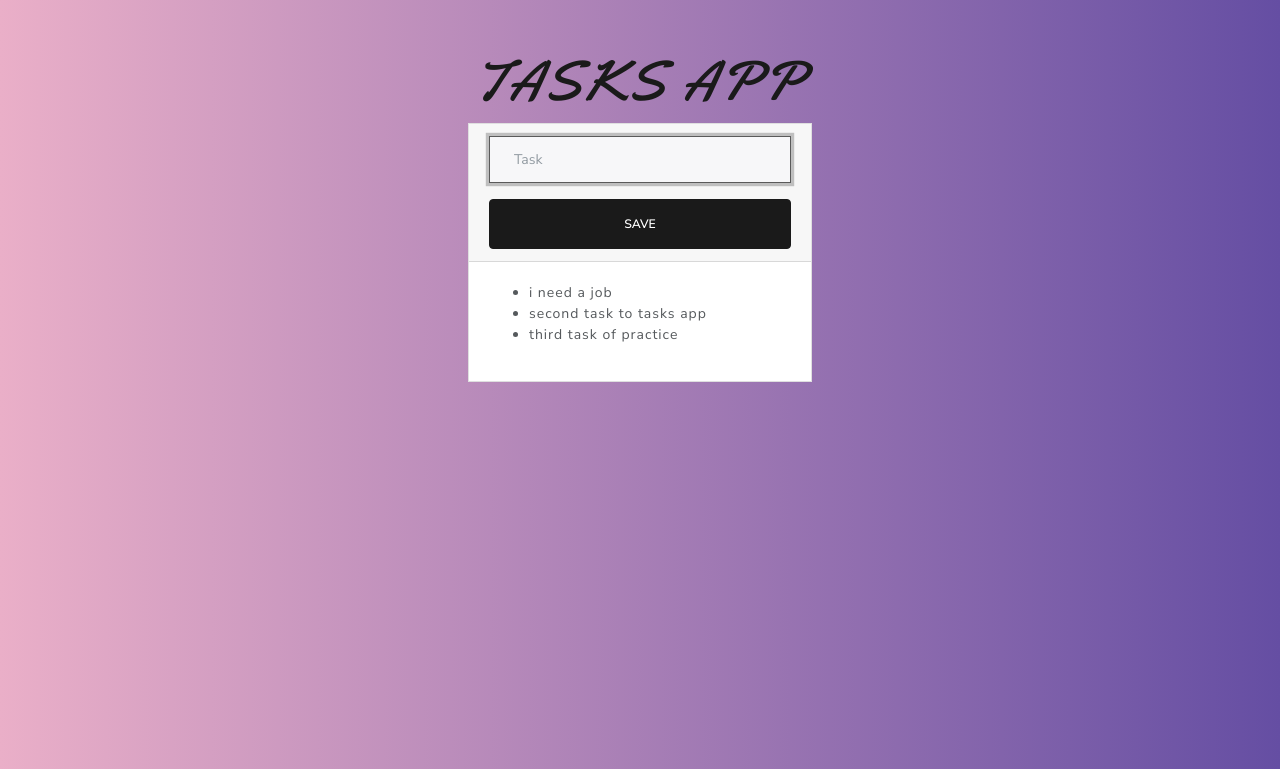
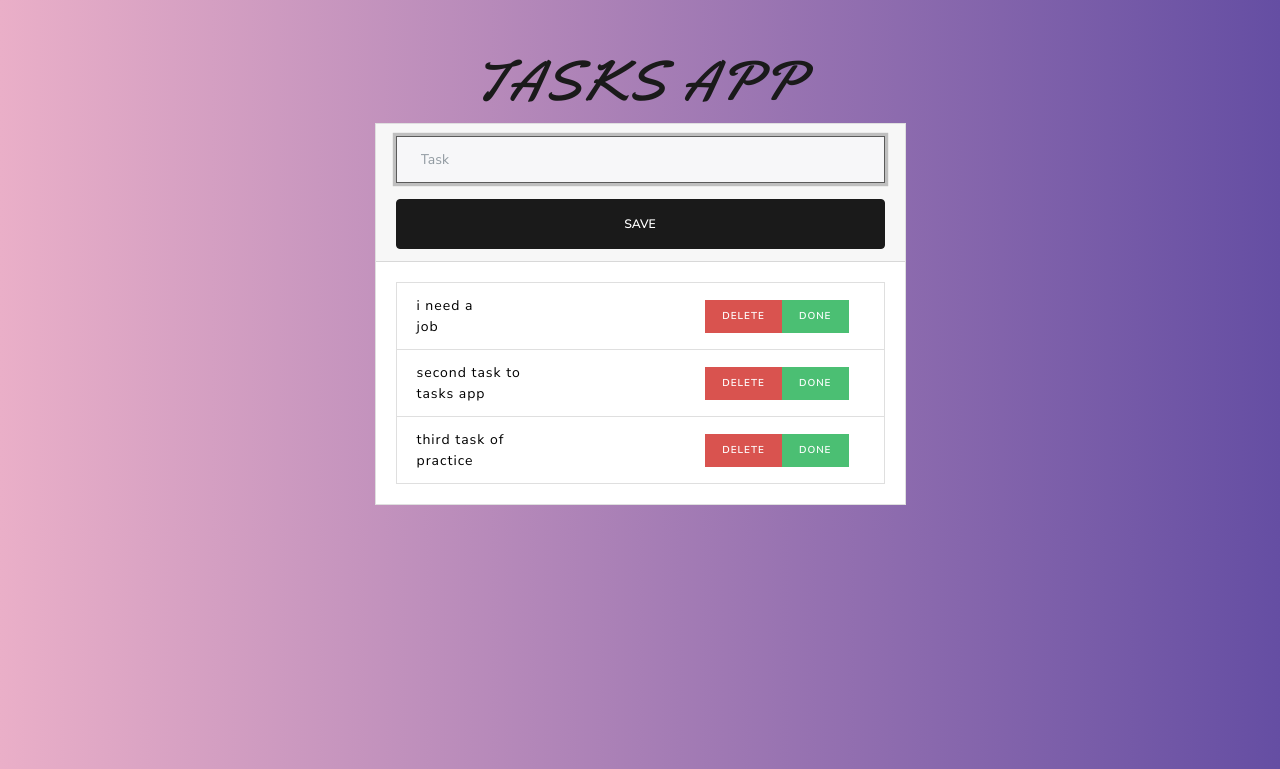
Before and after one commit to kike4815/Flask-SQlite3-CRUD, a Flask app: page / in a window 1280 px wide. Shown: the top 769 px of the page. Run offline with Flask 2, Linux system fonts and the light colour scheme; data comes from the database, SQL or seed files in the repository; both versions use the stored data as it was after the commit; some libraries are stand-ins or nearby versions.

Commit message:
modify templates and make buttons

```diff
--- a/app.py
+++ b/app.py
@@ -26,5 +26,20 @@ def create():
     return redirect(url_for('home'))
 
 
+@app.route('/delete/<id>')
+def delete(id):
+    Task.query.filter_by(id=int(id)).delete()
+    db.session.commit()
+    return redirect(url_for('home'))
+
+
+@app.route('/done/<id>')
+def done(id):
+    task = Task.query.filter_by(id=int(id)).first()
+    task.done = not(task.done)
+    db.session.commit()
+    return redirect(url_for('home'))
+
+
 if __name__ == '__main__':
     app.run(debug=True)
--- a/static/main.css
+++ b/static/main.css
@@ -6,5 +6,9 @@ body {
     background: #654ea3;  /* fallback for old browsers */
     background: -webkit-linear-gradient(to right, #eaafc8, #654ea3);  /* Chrome 10-25, Safari 5.1-6 */
     background: linear-gradient(to right, #eaafc8, #654ea3); /* W3C, IE 10+/ Edge, Firefox 16+, Chrome 26+, Opera 12+, Safari 7+ */
-
+    color: black;
 }
+.done {
+    text-decoration: line-through;
+    color:#5f5f5f
+}
--- a/templates/index.html
+++ b/templates/index.html
@@ -24,7 +24,7 @@
     <main class="container p-4">
       <h1 class="display-4 text-center title mt-4">Tasks App</h1>
       <div class="row">
-        <div class="col-md-4 offset-md-4 my-auto">
+        <div class="col-md-6 offset-md-3 my-auto">
           <div class="card">
             <div class="card-header">
               <form action="/create-task" method="POST">
@@ -43,9 +43,28 @@
               </form>
             </div>
             <div class="card-body">
-              <ul>
+              <ul class="list-group">
                 {% for task in tasks %}
-                <li>{{task.content}}</li>
+                <li
+                  class="
+                    list-group-item
+                    d-flex
+                    justify-content-around
+                    align-items-center
+                  "
+                >
+                  <span class="{% if task.done %} done {% endif %}">
+                    {{task.content}}
+                  </span>
+                  <div class="container d-flex justify-content-end">
+                    <a class="btn btn-danger btn-sm" href="/delete/{{task.id}}">
+                      Delete
+                    </a>
+                    <a class="btn btn-success btn-sm" href="/done/{{task.id}}">
+                      Done
+                    </a>
+                  </div>
+                </li>
                 {% endfor %}
               </ul>
             </div>
```
Also changed, not shown: database/tasks.db.
